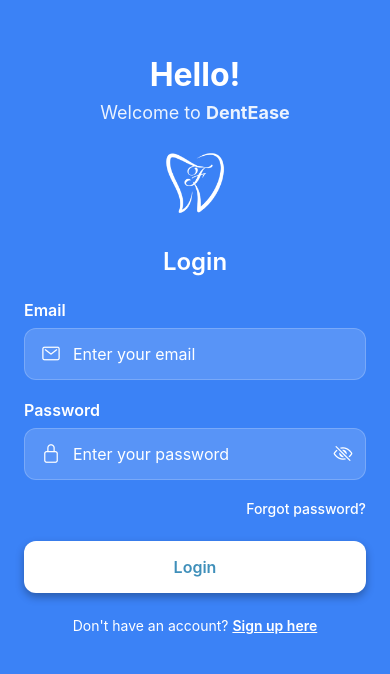
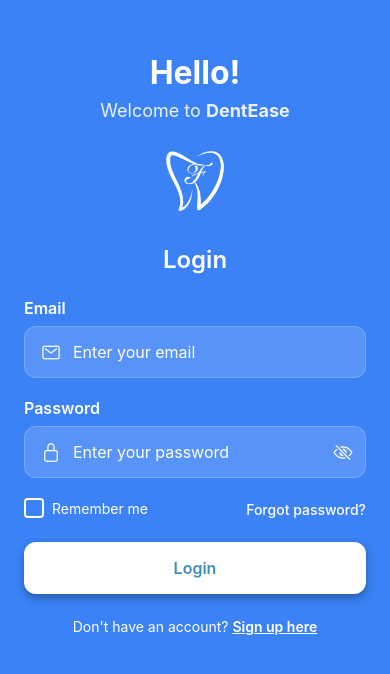
Before and after one commit to Kathlenebooc01/DeantEase, a React Native app: screen /Login in a window 390 px wide. Shown: the part 106-780 px from the top of the page. Built offline with nearby package versions, Linux system fonts and the light colour scheme.

Commit message:
Add my changes

```diff
--- a/App.js
+++ b/App.js
@@ -1,8 +1,9 @@
-import { NavigationContainer } from "@react-navigation/native"
+import { NavigationContainer, ThemeContext } from "@react-navigation/native"
 import { createStackNavigator } from "@react-navigation/stack"
 
 // Import the UserProvider from your context file
 import { UserProvider } from "./src/context/UserContext"
+import { ThemeProvider } from "./src/context/ThemeContext"
 
 import Opening from "./src/screens/Opening"
 import GetStartedScreen from "./src/screens/Getstartedscreen"
@@ -49,6 +50,7 @@ export default function App() {
           <Stack.Screen name="ChangePassword" component={ChangePasswordScreen} />
           <Stack.Screen name="MessagesScreen" component={MessagesScreen} />
           <Stack.Screen name="ChatMessages" component={ChatMessages} />
+          <Stack.Screen name="ThemeContext" component={ThemeContext} />
         </Stack.Navigator>
       </NavigationContainer>
     </UserProvider>
--- a/package.json
+++ b/package.json
@@ -9,8 +9,10 @@
     "web": "expo start --web"
   },
   "dependencies": {
+    "@react-native-async-storage/async-storage": "^1.24.0",
     "@react-native-community/datetimepicker": "8.4.1",
-    "@react-native-firebase/app": "^23.3.0",
+    "@react-native-firebase/app": "^23.3.1",
+    "@react-native-firebase/functions": "^23.3.1",
     "@react-native-firebase/messaging": "^23.3.0",
     "@react-native-picker/picker": "2.11.1",
     "@react-navigation/bottom-tabs": "^7.4.6",
@@ -18,6 +20,7 @@
     "@react-navigation/native-stack": "^7.3.25",
     "@react-navigation/stack": "^7.4.7",
     "crypto-js": "^4.2.0",
+    "dayjs": "^1.11.18",
     "expo": "^53.0.20",
     "expo-font": "~13.3.2",
     "expo-image-picker": "^16.1.4",
@@ -30,6 +33,7 @@
     "react-native": "0.79.5",
     "react-native-gesture-handler": "~2.24.0",
     "react-native-get-random-values": "~1.11.0",
+    "react-native-gifted-chat": "^2.8.1",
     "react-native-keyboard-aware-scroll-view": "^0.9.5",
     "react-native-phone-input": "^1.3.7",
     "react-native-reanimated": "~3.17.4",
--- a/src/screens/AccountSettings.js
+++ b/src/screens/AccountSettings.js
@@ -59,10 +59,8 @@ const SuccessModal = ({ isVisible, onClose }) => {
 }
 
 export default function AccountSettings({ navigation }) {
-  // Use the useContext hook to get the shared state and update function
   const { userProfile, setUserProfile } = useContext(UserContext)
 
-  // Initialize local state
   const [name, setName] = useState('')
   const [email, setEmail] = useState('')
   const [phoneNumber, setPhoneNumber] = useState('')
@@ -71,10 +69,8 @@ export default function AccountSettings({ navigation }) {
   const [isLoading, setIsLoading] = useState(true)
   const [isSaving, setIsSaving] = useState(false)
 
-  // Get current user
   const currentUser = auth.currentUser
 
-  // Load user data when component mounts
   useEffect(() => {
     loadUserData()
   }, [])
@@ -96,7 +92,6 @@ export default function AccountSettings({ navigation }) {
         setPhoneNumber(userData.phoneNumber || userData.phone || '')
         setProfileImageUri(userData.photoURL || userData.profilePicture || currentUser.photoURL)
       } else {
-        // If no document exists, use Auth data
         setName(currentUser.displayName || '')
         setEmail(currentUser.email || '')
         setPhoneNumber('')
@@ -112,7 +107,6 @@ export default function AccountSettings({ navigation }) {
 
   const handleImagePicker = async () => {
     try {
-      // Request permissions
       const { status } = await ImagePicker.requestMediaLibraryPermissionsAsync()
       if (status !== 'granted') {
         Alert.alert("Permission Required", "Please grant permission to access photos")
@@ -135,7 +129,6 @@ export default function AccountSettings({ navigation }) {
 
         setProfileImageUri(newImageUri)
 
-        // Update the context immediately for UI feedback
         setUserProfile({
           ...userProfile,
           profileImage: { uri: newImageUri }
@@ -168,13 +161,11 @@ export default function AccountSettings({ navigation }) {
     try {
       let photoURL = profileImageUri
 
-      // Upload new profile picture if it's a local URI (starts with file:// or content://)
       if (profileImageUri && (profileImageUri.startsWith('file://') || profileImageUri.startsWith('content://') || profileImageUri.includes('ImagePicker'))) {
         console.log("Uploading new profile image to Cloudinary...")
         console.log("Image URI to upload:", profileImageUri)
 
         try {
-          // Create the image picker result object that uploadToCloudinaryRN expects
           const imagePickerResult = {
             assets: [{
               uri: profileImageUri,
@@ -192,7 +183,6 @@ export default function AccountSettings({ navigation }) {
         }
       }
 
-      // Prepare user data
       const userData = {
         displayName: name.trim(),
         name: name.trim(),
@@ -204,24 +194,21 @@ export default function AccountSettings({ navigation }) {
       }
 
       console.log("Saving user data to Firestore...")
-      // Save to Firestore
       const userDocRef = doc(db, 'users', currentUser.uid)
       await setDoc(userDocRef, userData, { merge: true })
 
       console.log("Updating Firebase Auth profile...")
-      // Update Firebase Auth profile
       await updateProfile(currentUser, {
         displayName: name.trim(),
         photoURL: photoURL,
       })
 
-      // Update the context
       setUserProfile({
         ...userProfile,
         name: name.trim(),
         email: email.trim(),
         phoneNumber: phoneNumber.trim(),
-        profileImage: photoURL ? { uri: photoURL } : userProfile.profileImage,
+        profileImage: photoURL ? { uri: photoURL } : null,
       })
 
       console.log("Profile updated successfully")
@@ -288,13 +275,11 @@ export default function AccountSettings({ navigation }) {
                   <Image
                     source={{ uri: profileImageUri }}
                     style={styles.profileImage}
-                    defaultSource={require("../../assets/profile/photo.png")}
                   />
                 ) : (
-                  <Image
-                    source={require("../../assets/profile/photo.png")}
-                    style={styles.profileImage}
-                  />
+                  <View style={styles.profileImagePlaceholder}>
+                    <Ionicons name="camera" size={70} color="#fff" />
+                  </View>
                 )}
                 <View style={styles.editIconContainer}>
                   <Ionicons name="camera" size={20} color="#fff" />
@@ -439,6 +424,14 @@ const styles = StyleSheet.create({
     height: 150,
     borderRadius: 75,
   },
+  profileImagePlaceholder: { // New style for the placeholder
+    width: 150,
+    height: 150,
+    borderRadius: 75,
+    backgroundColor: "#ccc",
+    justifyContent: 'center',
+    alignItems: 'center',
+  },
   editIconContainer: {
     position: "absolute",
     bottom: 5,
@@ -535,7 +528,6 @@ const styles = StyleSheet.create({
   },
 })
 
-// Styles for the Modal
 const modalStyles = StyleSheet.create({
   centeredView: {
     flex: 1,
--- a/src/screens/Login.js
+++ b/src/screens/Login.js
@@ -1,6 +1,6 @@
 "use client"
 
-import { useState, useRef } from "react"
+import { useState, useRef, useEffect } from "react"
 import {
   View,
   Text,
@@ -20,10 +20,10 @@ import {
 } from "react-native"
 import { Ionicons } from "@expo/vector-icons"
 import { SafeAreaProvider } from "react-native-safe-area-context"
+import AsyncStorage from "@react-native-async-storage/async-storage"
 
-// Step 1: Import Firebase Auth and the auth object from your config
 import { signInWithEmailAndPassword } from "firebase/auth";
-import { auth, db } from '../config/firebaseConfig'; // This is the correct relative path
+import { auth } from '../config/firebaseConfig';
 
 const { width, height } = Dimensions.get("window")
 
@@ -36,26 +36,42 @@ export default function LoginScreen({ navigation }) {
   const [passwordFocused, setPasswordFocused] = useState(false)
   const [emailError, setEmailError] = useState("")
   const [passwordError, setPasswordError] = useState("")
-  const [generalError, setGeneralError] = useState(""); // State for general login errors
+  const [generalError, setGeneralError] = useState("");
 
+  // New state for "Remember Me" feature
+  const [rememberMe, setRememberMe] = useState(false);
 
-  // Button animation only
   const buttonScale = useRef(new Animated.Value(1)).current
+
+  // --- Load "Remember Me" preference on component mount ---
+  useEffect(() => {
+    const loadRememberMe = async () => {
+      try {
+        const storedEmail = await AsyncStorage.getItem('userEmail');
+        const storedRememberMe = await AsyncStorage.getItem('rememberMe');
+        if (storedEmail !== null && storedRememberMe === 'true') {
+          setEmail(storedEmail);
+          setRememberMe(true);
+        }
+      } catch (e) {
+        console.error("Failed to load remember me preference:", e);
+      }
+    };
+
+    loadRememberMe();
+  }, []);
 
   const validateEmail = (email) => {
     const emailRegex = /^[^\s@]+@[^\s@]+\.[^\s@]+$/
     return emailRegex.test(email)
   }
 
-  // Step 2: Update the handleLogin function to use Firebase
   const handleLogin = async () => {
     // Reset errors
     setEmailError("")
     setPasswordError("")
     setGeneralError("")
 
-
-    // --- Form Validation (Good practice, keep this) ---
     let hasError = false
     if (!email.trim()) {
       setEmailError("Email is required")
@@ -75,7 +91,6 @@ export default function LoginScreen({ navigation }) {
 
     if (hasError) return
 
-    // --- Button Animation (Good practice, keep this) ---
     Animated.sequence([
       Animated.timing(buttonScale, {
         toValue: 0.95,
@@ -91,15 +106,20 @@ export default function LoginScreen({ navigation }) {
 
     setIsLoading(true)
 
-    // --- Firebase Authentication Logic ---
     try {
-      // This function attempts to sign in the user with Firebase
       await signInWithEmailAndPassword(auth, email, password);
-
-      // If the above line doesn't throw an error, the login is successful.
       console.log("User logged in successfully!");
 
-      // Navigate to the Profile screen after successful login
+      // --- Handle "Remember Me" logic on successful login ---
+      if (rememberMe) {
+        await AsyncStorage.setItem('rememberMe', 'true');
+        await AsyncStorage.setItem('userEmail', email);
+      } else {
+        // If not "remember me", clear any previous stored data
+        await AsyncStorage.removeItem('rememberMe');
+        await AsyncStorage.removeItem('userEmail');
+      }
+
       if (navigation) {
         navigation.navigate("Profile");
       } else {
@@ -107,17 +127,14 @@ export default function LoginScreen({ navigation }) {
       }
 
     } catch (error) {
-      // This block runs if Firebase returns an error
       console.error("Firebase Login Error:", error.code, error.message);
 
-      // Provide user-friendly feedback based on the error code
       if (error.code === 'auth/user-not-found' || error.code === 'auth/wrong-password' || error.code === 'auth/invalid-credential') {
         setGeneralError("Invalid email or password. Please try again.");
       } else {
         setGeneralError("An unexpected error occurred. Please try again later.");
       }
     } finally {
-      // This will run whether the login was successful or not
       setIsLoading(false);
     }
   }
@@ -168,9 +185,7 @@ export default function LoginScreen({ navigation }) {
 
               <Text style={styles.loginTitle}>Login</Text>
 
-              {/* Display general error message here */}
               {generalError ? <Text style={styles.generalErrorText}>{generalError}</Text> : null}
-
 
               {/* Email Input */}
               <View style={styles.inputContainer}>
@@ -252,9 +267,27 @@ export default function LoginScreen({ navigation }) {
                 {passwordError ? <Text style={styles.errorText}>{passwordError}</Text> : null}
               </View>
 
-              <TouchableOpacity onPress={handleForgotPassword} style={styles.forgotContainer}>
-                <Text style={styles.forgot}>Forgot password?</Text>
-              </TouchableOpacity>
+              <View style={styles.rememberMeForgotContainer}>
+                {/* Remember Me Checkbox */}
+                <TouchableOpacity
+                  onPress={() => setRememberMe(!rememberMe)}
+                  style={styles.rememberMeContainer}
+                >
+                  <View
+                    style={[
+                      styles.checkbox,
+                      rememberMe && styles.checkboxChecked
+                    ]}
+                  >
+                    {rememberMe && <Ionicons name="checkmark" size={16} color="#3B82F6" />}
+                  </View>
+                  <Text style={styles.rememberMeText}>Remember me</Text>
+                </TouchableOpacity>
+
+                <TouchableOpacity onPress={handleForgotPassword} style={styles.forgotContainer}>
+                  <Text style={styles.forgot}>Forgot password?</Text>
+                </TouchableOpacity>
+              </View>
 
               <Animated.View style={{ transform: [{ scale: buttonScale }] }}>
                 <TouchableOpacity
@@ -286,7 +319,6 @@ export default function LoginScreen({ navigation }) {
 }
 
 const styles = StyleSheet.create({
-  // ... (Your existing styles remain unchanged)
   container: {
     flex: 1,
     backgroundColor: "#3B82F6",
@@ -395,9 +427,37 @@ const styles = StyleSheet.create({
     fontSize: 15,
     fontWeight: '500'
   },
+  rememberMeForgotContainer: {
+    flexDirection: 'row',
+    justifyContent: 'space-between',
+    alignItems: 'center',
+    marginBottom: 24,
+  },
+  rememberMeContainer: {
+    flexDirection: 'row',
+    alignItems: 'center',
+  },
+  checkbox: {
+    width: 20,
+    height: 20,
+    borderRadius: 4,
+    borderWidth: 2,
+    borderColor: "#ffffff",
+    alignItems: "center",
+    justifyContent: "center",
+    marginRight: 8,
+    backgroundColor: 'transparent',
+  },
+  checkboxChecked: {
+    backgroundColor: "#ffffff",
+    borderColor: "#ffffff",
+  },
+  rememberMeText: {
+    color: '#ffffff',
+    fontSize: 14,
+  },
   forgotContainer: {
     alignSelf: "flex-end",
-    marginBottom: 24,
   },
   forgot: {
     color: "#ffffff",
--- a/src/screens/Profile.js
+++ b/src/screens/Profile.js
@@ -1,3 +1,5 @@
+"use client"
+
 import { useState, useCallback, useEffect } from "react";
 import { View, Text, StyleSheet, TouchableOpacity, SafeAreaView, ScrollView, Image, Dimensions, ActivityIndicator } from "react-native";
 import { Ionicons } from "@expo/vector-icons";
@@ -15,14 +17,12 @@ export default function Profile({ navigation }) {
   const [upcomingAppointments, setUpcomingAppointments] = useState([]);
   const [isLoading, setIsLoading] = useState(true);
   const [currentUser, setCurrentUser] = useState(null);
-  // Add new state for user profile data
   const [userProfile, setUserProfile] = useState({
-    displayName: '', // Default name
-    photoURL: null, // Will hold the profile picture URL
+    displayName: '',
+    photoURL: null,
     isLoading: true
   });
 
-  // Set header configuration on screen focus
   useFocusEffect(
     useCallback(() => {
       navigation.setOptions({
@@ -31,7 +31,6 @@ export default function Profile({ navigation }) {
     }, [navigation])
   );
 
-  // Auth state listener to get the current user
   useEffect(() => {
     const unsubscribeAuth = auth.onAuthStateChanged(user => {
       setCurrentUser(user);
@@ -39,7 +38,6 @@ export default function Profile({ navigation }) {
     return () => unsubscribeAuth();
   }, []);
 
-  // Fetch user profile data from Firestore
   useEffect(() => {
     if (!currentUser) {
       setUserProfile(prev => ({ ...prev, isLoading: false }));
@@ -59,7 +57,6 @@ export default function Profile({ navigation }) {
             isLoading: false
           });
         } else {
-          // If no document exists, use Auth data as fallback
           setUserProfile({
             displayName: currentUser.displayName || 'User',
             photoURL: currentUser.photoURL,
@@ -79,7 +76,6 @@ export default function Profile({ navigation }) {
     fetchUserProfile();
   }, [currentUser]);
 
-  // Real-time listener for user profile changes
   useEffect(() => {
     if (!currentUser) return;
 
@@ -101,7 +97,6 @@ export default function Profile({ navigation }) {
     return () => unsubscribeUser();
   }, [currentUser]);
 
-  // Refresh profile data when screen comes into focus
   useFocusEffect(
     useCallback(() => {
       if (currentUser) {
@@ -128,7 +123,7 @@ export default function Profile({ navigation }) {
     }, [currentUser])
   );
 
-  // Fetch upcoming appointments from Firestore
+  // FIXED: Updated appointments fetching logic
   useEffect(() => {
     if (!currentUser) {
       setIsLoading(false);
@@ -141,7 +136,7 @@ export default function Profile({ navigation }) {
     const q = query(
       appointmentsRef,
       where('userId', '==', currentUser.uid),
-      where('status', '==', 'confirmed'),
+      where('status', '==', 'confirmed'), // Only get confirmed appointments
       orderBy('createdAt', 'desc')
     );
 
@@ -154,15 +149,19 @@ export default function Profile({ navigation }) {
         if (data.date) {
           const appointmentDate = new Date(data.date);
 
-          if (appointmentDate >= now) {
-            appointments.push({
-              id: doc.id,
-              ...data,
-              date: appointmentDate,
-            });
-          }
+          // Only show confirmed appointments (these are considered upcoming)
+          const appointmentData = {
+            id: doc.id,
+            ...data,
+            date: appointmentDate,
+          };
+          appointments.push(appointmentData);
         }
       });
+
+      // Sort by appointment date (ascending)
+      appointments.sort((a, b) => a.date - b.date);
+
       setUpcomingAppointments(appointments);
       setIsLoading(false);
     }, (error) => {
@@ -173,7 +172,6 @@ export default function Profile({ navigation }) {
     return () => unsubscribe();
   }, [currentUser]);
 
-  // Helper function to calculate end time
   const getEndTime = (startTime) => {
     if (!startTime) return 'N/A';
     const [time, period] = startTime.split(' ');
@@ -211,7 +209,6 @@ export default function Profile({ navigation }) {
     navigation.navigate("ViewAppointmentScreen");
   };
 
-  // Renders the upcoming appointment card
   const renderUpcomingAppointment = () => {
     if (isLoading) {
       return <ActivityIndicator size="large" color="#4A90E2" style={styles.loadingIndicator} />;
@@ -281,13 +278,11 @@ export default function Profile({ navigation }) {
               <Image
                 source={{ uri: userProfile.photoURL }}
                 style={styles.profileImage}
-                defaultSource={require("../../assets/profile/photo.png")}
               />
             ) : (
-              <Image
-                source={require("../../assets/profile/photo.png")}
-                style={styles.profileImage}
-              />
+              <View style={styles.profileImagePlaceholder}>
+                <Ionicons name="person" size={30} color="#fff" />
+              </View>
             )}
             <View style={styles.userText}>
               <Text style={styles.greeting}>Hello</Text>
@@ -439,6 +434,15 @@ const styles = StyleSheet.create({
     borderRadius: 25,
     marginRight: 12,
     backgroundColor: "#fff",
+  },
+  profileImagePlaceholder: {
+    width: 50,
+    height: 50,
+    borderRadius: 25,
+    marginRight: 12,
+    backgroundColor: "rgba(255,255,255,0.3)",
+    justifyContent: 'center',
+    alignItems: 'center',
   },
   userText: {
     justifyContent: "center",
--- a/src/screens/SettingScreen.js
+++ b/src/screens/SettingScreen.js
@@ -45,10 +45,9 @@ export default function SettingsScreen({ navigation }) {
           phoneNumber: userData.phoneNumber || userData.phone || '',
           profileImage: userData.photoURL || userData.profilePicture ?
             { uri: userData.photoURL || userData.profilePicture } :
-            require("../../assets/profile/photo.png")
+            null
         })
       } else {
-        // If no document exists, use Auth data
         setUserProfile({
           ...userProfile,
           name: currentUser.displayName || 'User',
@@ -56,7 +55,7 @@ export default function SettingsScreen({ navigation }) {
           phoneNumber: '',
           profileImage: currentUser.photoURL ?
             { uri: currentUser.photoURL } :
-            require("../../assets/profile/photo.png")
+            null
         })
       }
     } catch (error) {
@@ -81,7 +80,7 @@ export default function SettingsScreen({ navigation }) {
           phoneNumber: userData.phoneNumber || userData.phone || '',
           profileImage: userData.photoURL || userData.profilePicture ?
             { uri: userData.photoURL || userData.profilePicture } :
-            require("../../assets/profile/photo.png")
+            null
         }))
       }
     }, (error) => {
@@ -110,7 +109,6 @@ export default function SettingsScreen({ navigation }) {
     if (menuItem === "Account") {
       navigation?.navigate("AccountSettings");
     }
-    // No action for Notifications and Contact Support yet, but you can add navigation here
   }
 
   const handleLogout = async () => {
@@ -118,12 +116,11 @@ export default function SettingsScreen({ navigation }) {
       console.log("Logout pressed")
       await auth.signOut()
 
-      // Reset user profile context
       setUserProfile({
         name: '',
         email: '',
         phoneNumber: '',
-        profileImage: require("../../assets/profile/photo.png")
+        profileImage: null
       })
 
       navigation.navigate("Login")
@@ -160,17 +157,15 @@ export default function SettingsScreen({ navigation }) {
             onPress={() => handleMenuPress("Account")}
           >
             <View style={styles.profileImageContainer}>
-              {userProfile.profileImage && typeof userProfile.profileImage === 'object' && userProfile.profileImage.uri ? (
+              {userProfile.profileImage && userProfile.profileImage.uri ? (
                 <Image
                   source={userProfile.profileImage}
                   style={styles.profileImage}
-                  defaultSource={require("../../assets/profile/photo.png")}
                 />
               ) : (
-                <Image
-                  source={require("../../assets/profile/photo.png")}
-                  style={styles.profileImage}
-                />
+                <View style={styles.profileImagePlaceholder}>
+                  <Ionicons name="person" size={50} color="#666" />
+                </View>
               )}
             </View>
             <Text style={styles.profileName}>{userProfile.name || 'User'}</Text>
@@ -281,6 +276,14 @@ const styles = StyleSheet.create({
     borderRadius: 40,
     backgroundColor: "#e0e0e0",
   },
+  profileImagePlaceholder: { // New style for the placeholder
+    width: 80,
+    height: 80,
+    borderRadius: 40,
+    backgroundColor: "#e0e0e0",
+    justifyContent: 'center',
+    alignItems: 'center',
+  },
   profileName: {
     fontSize: 20,
     fontWeight: "600",
--- a/src/screens/Signupscreen.js
+++ b/src/screens/Signupscreen.js
@@ -381,9 +381,9 @@ export default function SignUpScreen({ navigation }) {
             </Text>
             <TouchableOpacity
               style={styles.goToLoginButton}
-              onPress={handleLogin}
+              onPress={() => navigation?.navigate("Profile")}
             >
-              <Text style={styles.goToLoginButtonText}>Go to Login</Text>
+              <Text style={styles.goToLoginButtonText}>Okay</Text>
             </TouchableOpacity>
           </View>
         </SafeAreaView>
```
Also changed, not shown: src/context/ThemeContext.js (added, +30 -0 lines), src/screens/AppointmentScreen.js (+5 -3 lines), 1 other file (tests, documents, lock files or other folders).
